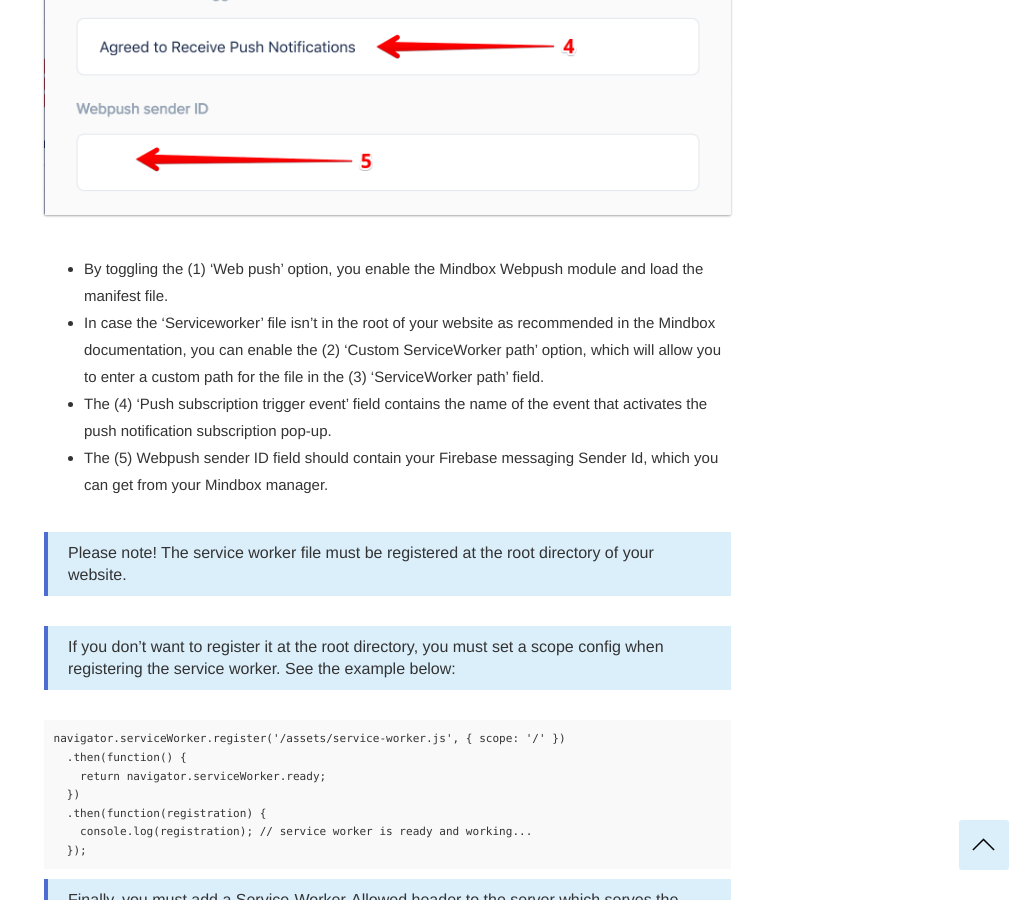
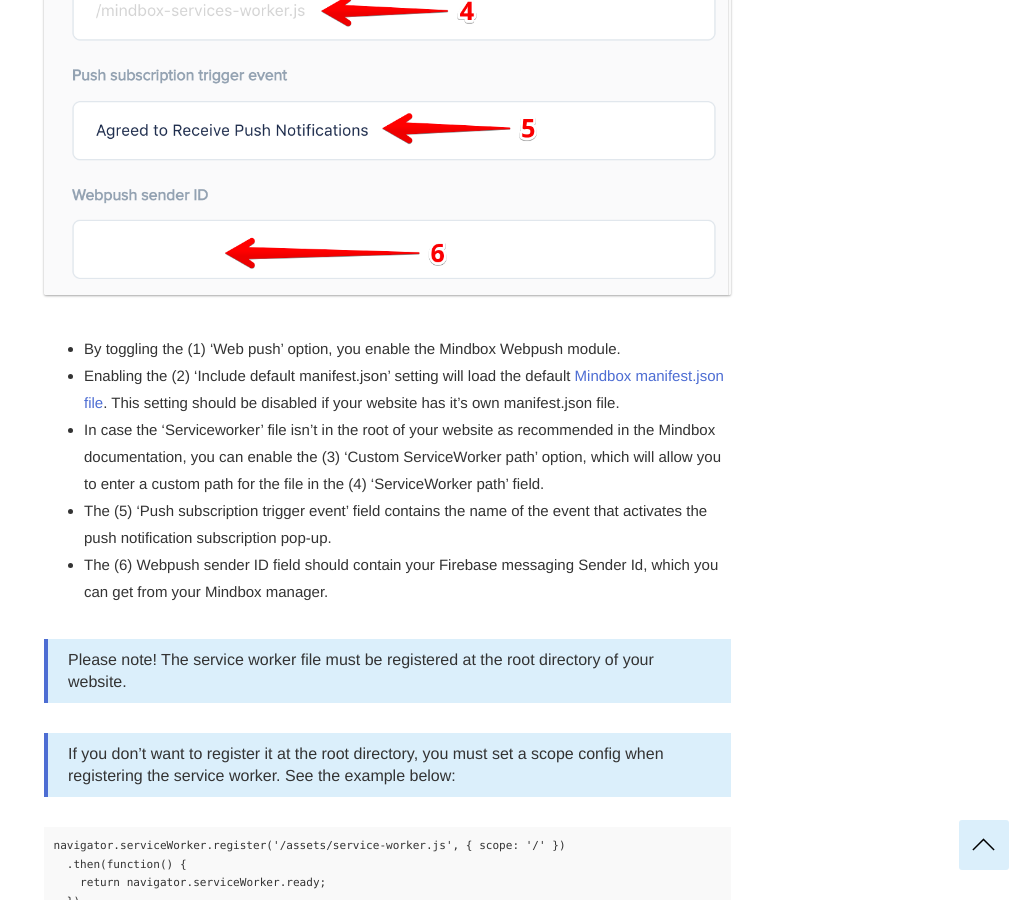
Before and after one commit to segmentstream-com/segmentstream-com.github.io, a Jekyll site: the page built from _docs/integrations/mindbox.md, in a window 1280 px wide and 900 px high, scrolled down 2892 px. Shown: the whole window, without its empty margins (251-1280 px from the left). Built offline with Jekyll 4.4.1, drawn with Linux system fonts in a browser that asks for light colours; nearby versions of some CDN libraries; some of the changed text lies outside the part shown.

Commit message:
mindbox docs update

```diff
--- a/_docs/integrations/mindbox.md
+++ b/_docs/integrations/mindbox.md
@@ -7,6 +7,7 @@ order: 1
 
 In this section, you will learn:
 * How to enable or disable Mindbox on your site.
+* How to set up Mindbox push notifications.
 * How to send custom parameters and events to Mindbox.
 
 Mindbox is a platform for automated direct communication with clients: email, push, sms, instant messengers. SegmentStream allows you to send data about the behavior of your users to [Mindbox](https://mindbox.ru).
@@ -62,10 +63,11 @@ This is the `endpointId` system field in the initialization snippet. You can get
 For Web push notifications to work several steps have to be completed, they are described in detail below. For more details you can see the [Mindbox Webpush documentation](https://docs.google.com/document/d/1TzJLJRpTOhD1GNPhB6ANlpwTLgggCSJEWLzKi-pa7GU/edit#heading=h.432hw3hw9ey8).
 ![](/img/integrations.mindbox.push.png)
 
-- By toggling the (1) 'Web push' option, you enable the Mindbox Webpush module and load the manifest file.
-- In case the 'Serviceworker' file isn't in the root of your website as recommended in the Mindbox documentation, you can enable the (2) 'Custom ServiceWorker path' option, which will allow you to enter a custom path for the file in the (3) 'ServiceWorker path' field.
-- The (4) 'Push subscription trigger event' field contains the name of the event that activates the push notification subscription pop-up.
-- The (5) Webpush sender ID field should contain your Firebase messaging Sender Id, which you can get from your Mindbox manager.
+- By toggling the (1) 'Web push' option, you enable the Mindbox Webpush module.
+- Enabling the (2) 'Include default manifest.json' setting will load the default [Mindbox manifest.json file](https://developers.mindbox.ru/page/webpush#section-2-%D0%BF%D0%BE%D0%B4%D0%BA%D0%BB%D1%8E%D1%87%D0%B8%D1%82%D0%B5-%D0%BC%D0%B0%D0%BD%D0%B8%D1%84%D0%B5%D1%81%D1%82). This setting should be disabled if your website has it's own manifest.json file.
+- In case the 'Serviceworker' file isn't in the root of your website as recommended in the Mindbox documentation, you can enable the (3) 'Custom ServiceWorker path' option, which will allow you to enter a custom path for the file in the (4) 'ServiceWorker path' field.
+- The (5) 'Push subscription trigger event' field contains the name of the event that activates the push notification subscription pop-up.
+- The (6) Webpush sender ID field should contain your Firebase messaging Sender Id, which you can get from your Mindbox manager.
 
 > Please note! The service worker file must be registered at the root directory of your website.
 
```
Also changed, not shown: img/integrations.mindbox.push.png.
